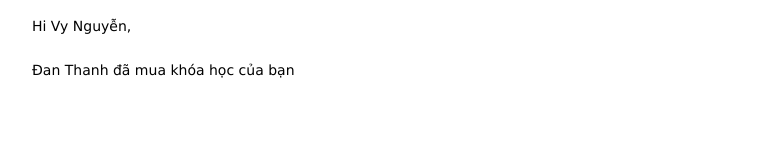
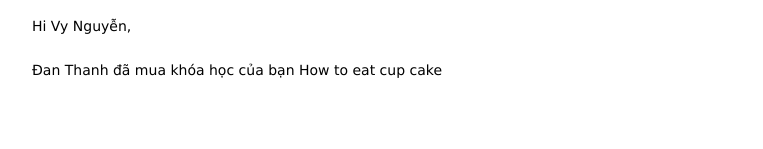
Before and after one commit to UltraDEV007/remote-config, a website: page sendgrid/testData/advisor.course.purchase.html in a window 1280 px wide. Shown: the part 418-567 px from the top of the page, without its empty margins (258-1021 px from the left). Drawn offline with Linux system fonts and the light colour scheme.

Commit message:
feat: update sendgrid/testData/advisor.course.purchase.html

```diff
--- a/sendgrid/testData/advisor.course.purchase.html
+++ b/sendgrid/testData/advisor.course.purchase.html
@@ -453,7 +453,7 @@
                                           </div>
                                           <div style="font-family: inherit; text-align: inherit"><br /></div>
                                           <div style="font-family: inherit; text-align: inherit">
-                                            Đan Thanh đã mua khóa học của bạn&nbsp;
+                                            Đan Thanh đã mua khóa học của bạn&nbsp;How to eat cup cake
                                           </div>
                                           <div></div>
                                         </div>
```
